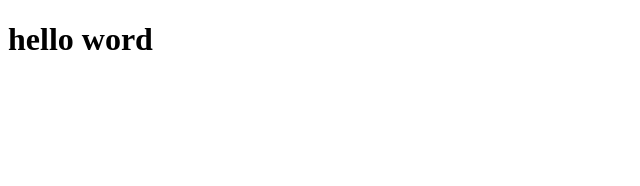
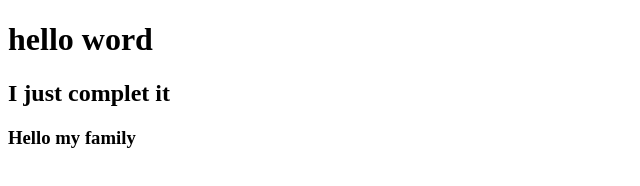
Before and after one commit to vuochlyyin/VC1_HTML, a plain HTML site: page index.html in a window 1280 px wide. Shown: the whole page, without its empty margins (0-640 px from the left). Drawn offline with Linux system fonts and the light colour scheme.

Commit message:
adding github

```diff
--- a/index.html
+++ b/index.html
@@ -7,5 +7,7 @@
 </head>
 <body>
     <h1>hello word</h1>
+    <h2>I just complet it</h2>
+    <h3>Hello my family</h3>
 </body>
 </html>
```
